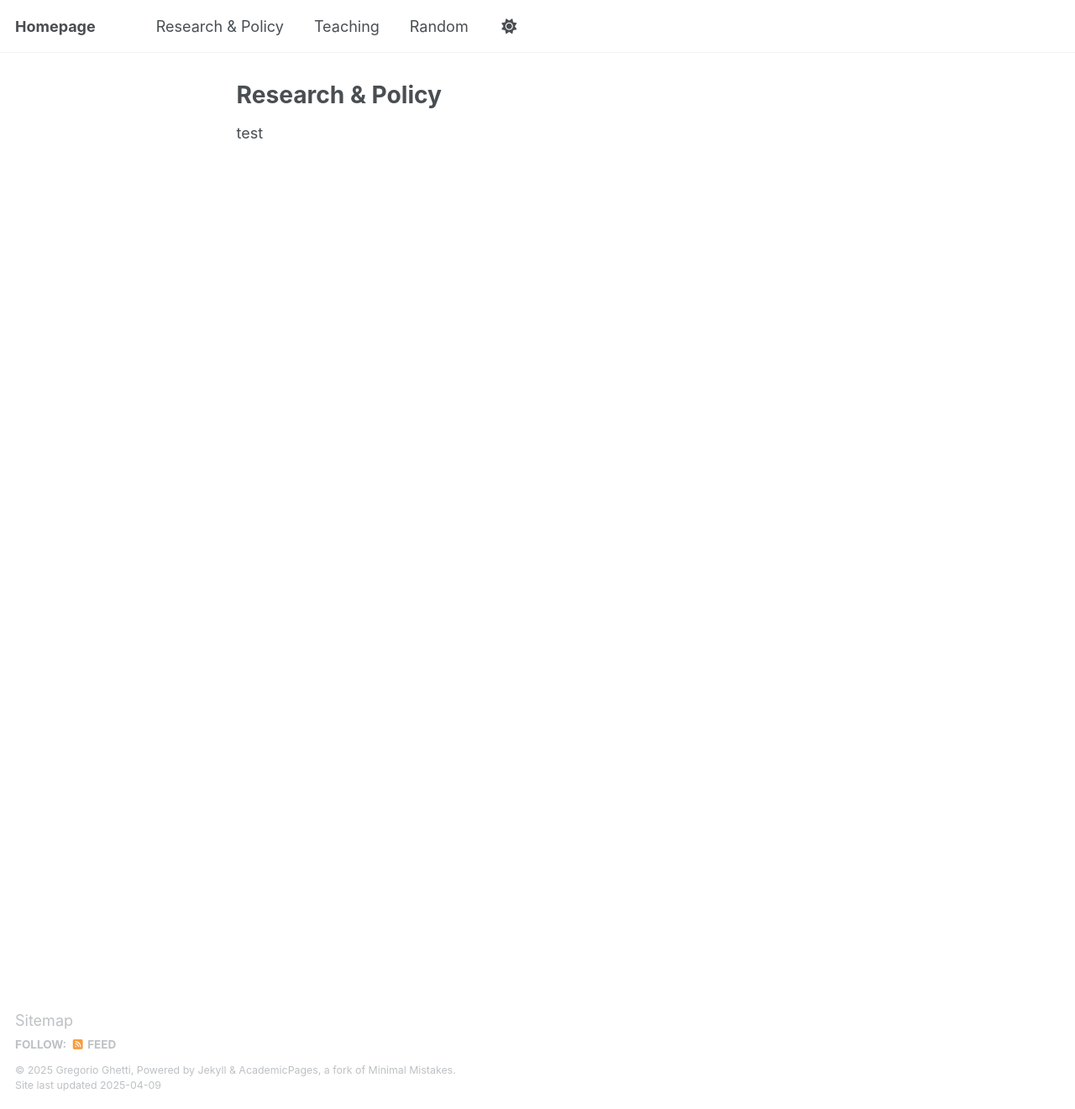
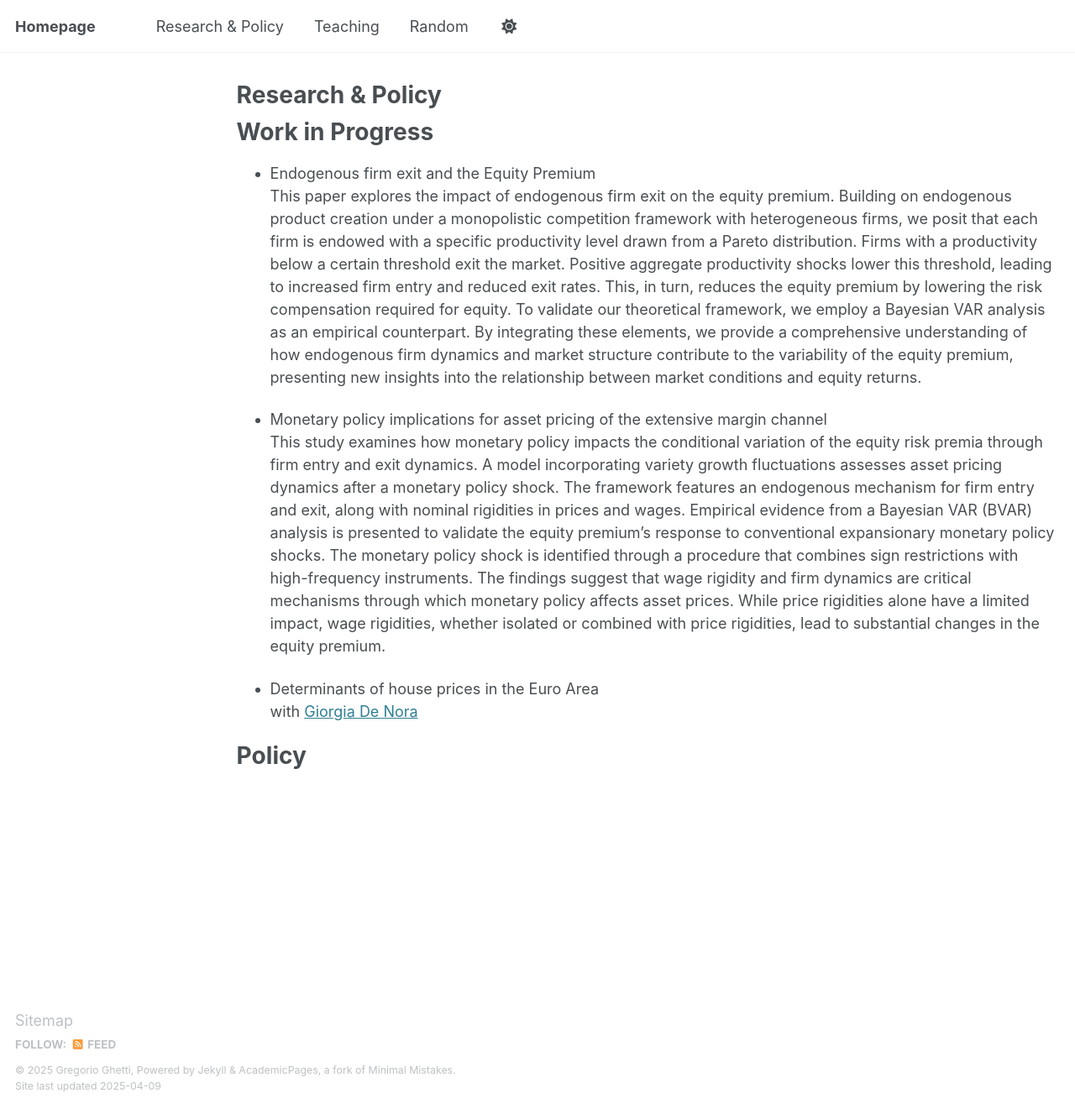
Before and after one commit to GregGh95/GregGh95.github.io, a Jekyll site: the page built from _pages/cv-json.md, in a window 1280 px wide and 1321 px high. Shown: the whole window at 84% size. Built offline with Jekyll 4.4.1, drawn with Linux system fonts in a browser that asks for light colours.

Commit message:
Update cv-json.md

```diff
--- a/_pages/cv-json.md
+++ b/_pages/cv-json.md
@@ -9,4 +9,17 @@ redirect_from:
 
 {% include base_path %}
 
-test
+Work in Progress
+==
+
+* Endogenous firm exit and the Equity Premium <br>
+This paper explores the impact of endogenous firm exit on the equity premium. Building on endogenous product creation under a monopolistic competition framework with heterogeneous firms, we posit that each firm is endowed with a specific productivity level drawn from a Pareto distribution. Firms with a productivity below a certain threshold exit the market. Positive aggregate productivity shocks lower this threshold, leading to increased firm entry and reduced exit rates. This, in turn, reduces the equity premium by lowering the risk compensation required for equity. To validate our theoretical framework, we employ a Bayesian VAR analysis as an empirical counterpart. By integrating these elements, we provide a comprehensive understanding of how endogenous firm dynamics and market structure contribute to the variability of the equity premium, presenting new insights into the relationship between market conditions and equity returns.
+
+* Monetary policy implications for asset pricing of the extensive margin channel <br>
+This study examines how monetary policy impacts the conditional variation of the equity risk premia through firm entry and exit dynamics. A model incorporating variety growth fluctuations assesses asset pricing dynamics after a monetary policy shock. The framework features an endogenous mechanism for firm entry and exit, along with nominal rigidities in prices and wages. Empirical evidence from a Bayesian VAR (BVAR) analysis is presented to validate the equity premium’s response to conventional expansionary monetary policy shocks. The monetary policy shock is identified through a procedure that combines sign restrictions with high-frequency instruments. The findings suggest that wage rigidity and firm dynamics are critical mechanisms through which monetary policy affects asset prices. While price rigidities alone have a limited impact, wage rigidities, whether isolated or combined with price rigidities, lead to substantial changes in the equity premium.
+
+* Determinants of house prices in the Euro Area <br>
+  with [Giorgia De Nora](https://www.ecb.europa.eu/pub/research/authors/profiles/giorgia-de-nora.en.html)
+
+Policy
+==
```
